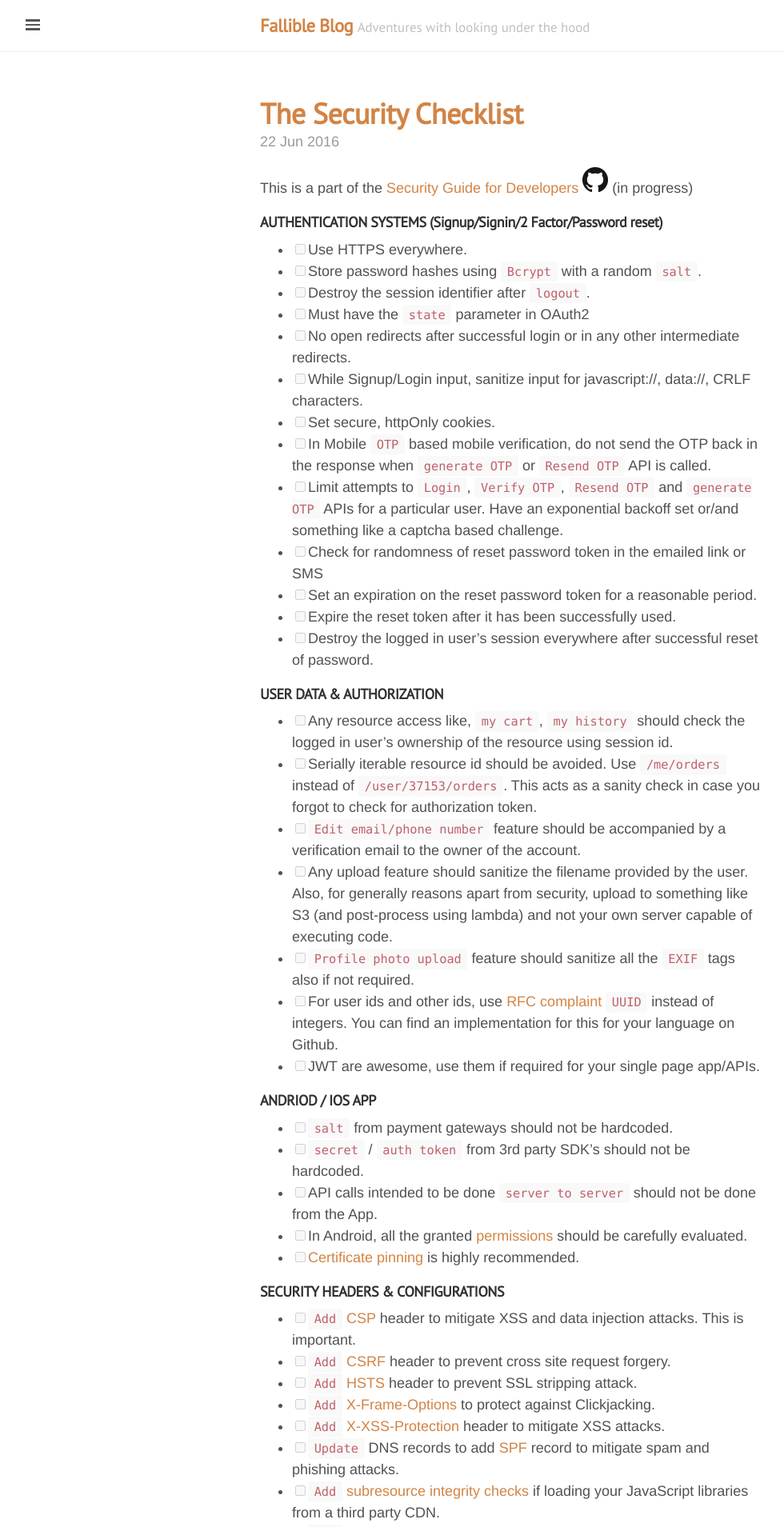
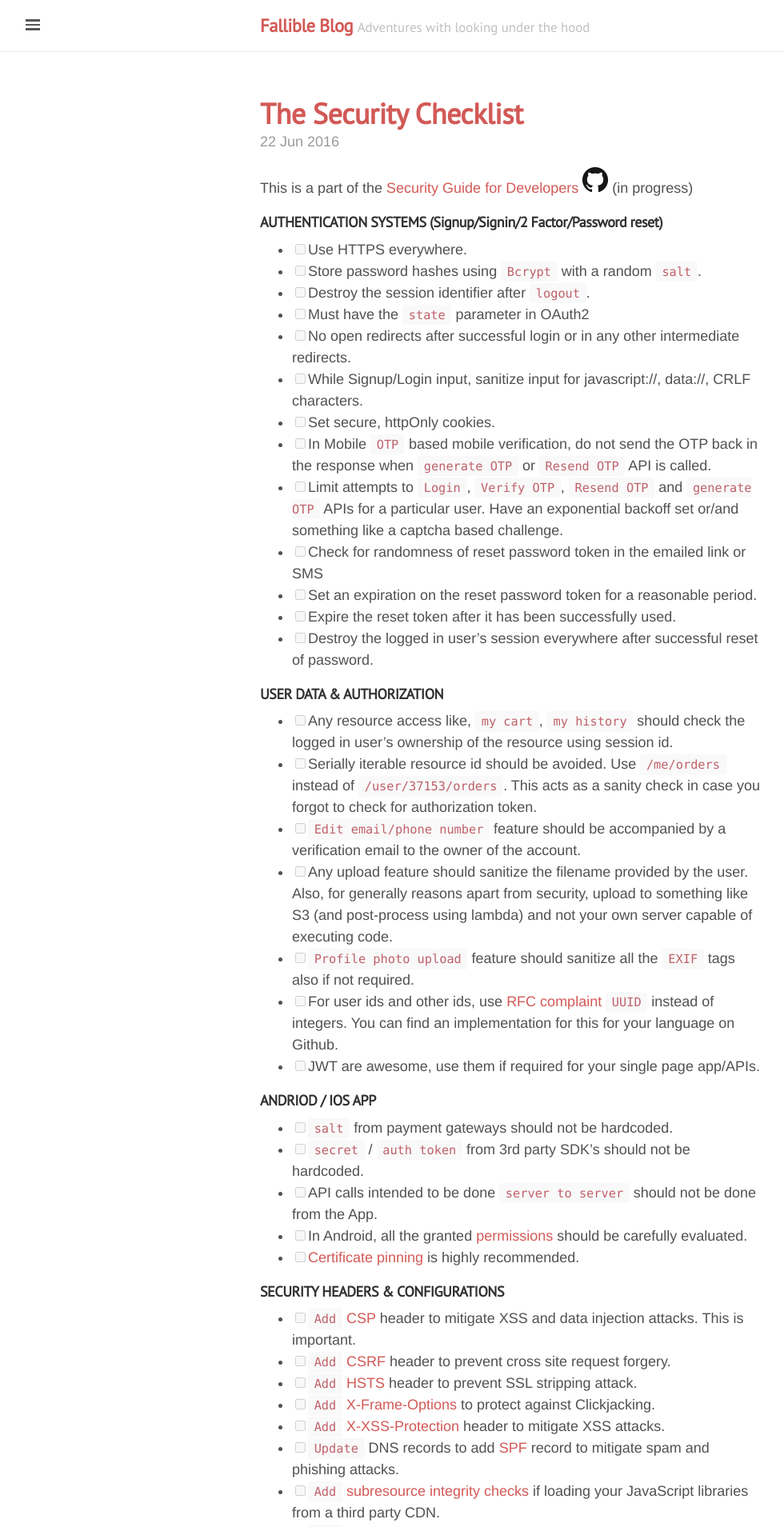
Before and after one commit to FallibleInc/blog, a Jekyll site: the page built from index.html, in a window 1280 px wide. Shown: the top 1909 px of the page at 80% size, without its empty margins (0-980 px from the left). Built offline with Jekyll 4.4.1, drawn with Linux system fonts in a browser that asks for light colours; the list of posts is cut into pages by our own code; comment, search, counter and statistics services are not loaded.

Commit message:
changing brand color

```diff
--- a/public/css/lanyon.css
+++ b/public/css/lanyon.css
@@ -457,12 +457,12 @@ a.pagination-item:hover {
 .theme-base-09 .sidebar,
 .theme-base-09 .sidebar-toggle:active,
 .theme-base-09 #sidebar-checkbox:checked ~ .sidebar-toggle {
-  background-color: #d28445;
+  background-color: #D25956;
 }
 .theme-base-09 .container a,
 .theme-base-09 .sidebar-toggle,
 .theme-base-09 .related-posts li a:hover {
-  color: #d28445;
+  color: #D25956;
 }
 
 /* Yellow */
```
